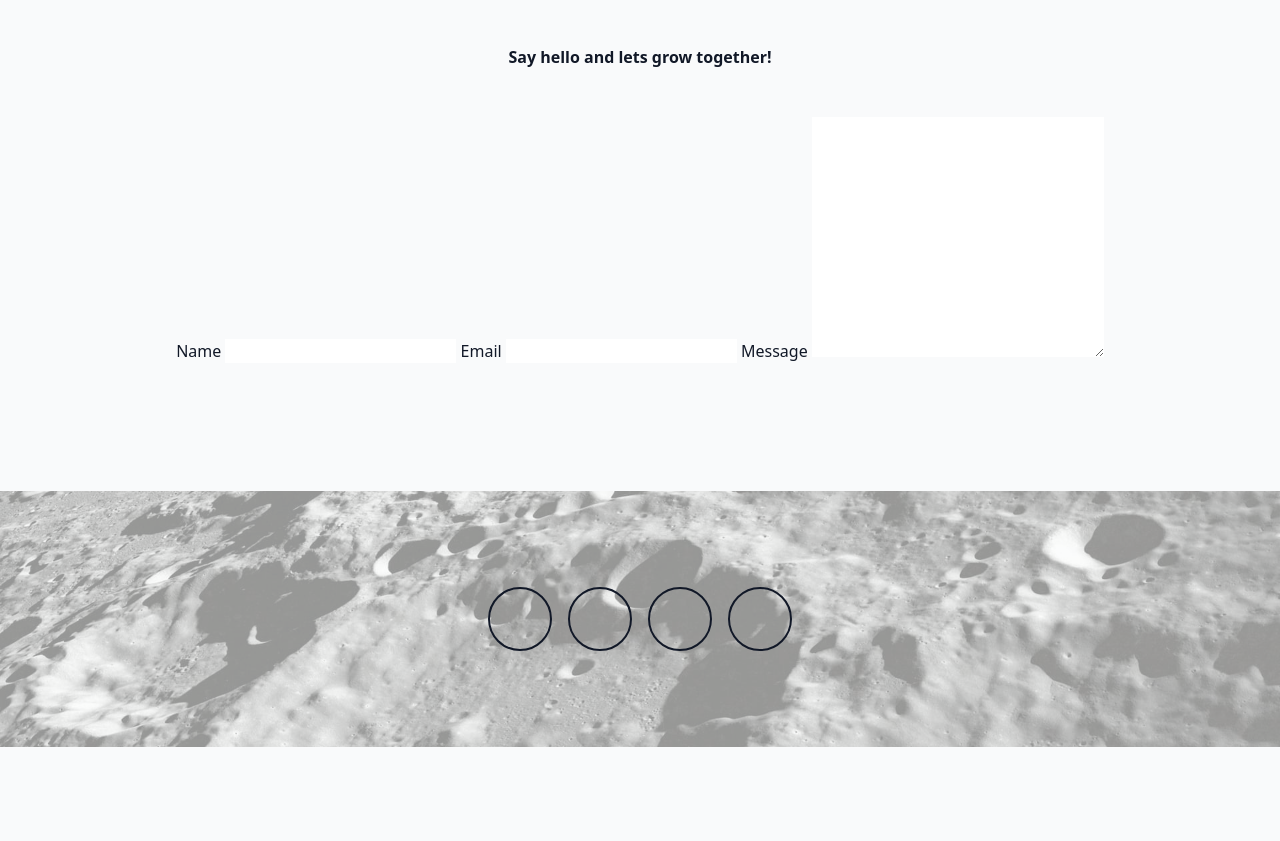
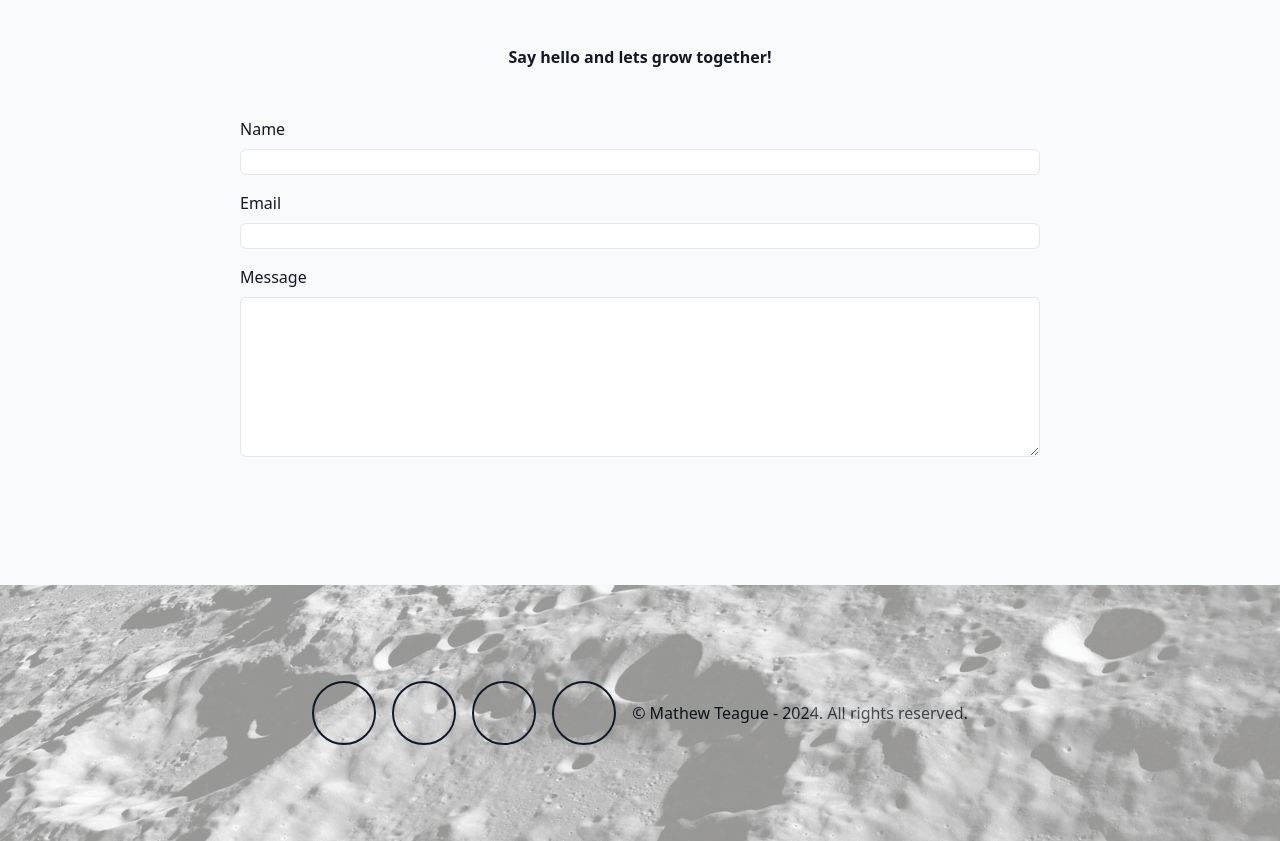
Before and after one commit to YewTreeWeb/YewTreeWeb, an Astro site: page / in a window 1280 px wide. Shown: the part 2143-2984 px from the top of the page. Before the commit the page ends 2890 px from the top, so only its background shows below. Built offline with nearby package versions, Linux system fonts and the light colour scheme; Astro itself is replaced by a stand-in of ours; some icons are missing; what tailwindcss-fluid-type would draw is missing.

Commit message:
feat: added toml and icons

```diff
--- a/astro.config.mjs
+++ b/astro.config.mjs
@@ -1,13 +1,12 @@
 import tailwind from "@astrojs/tailwind";
 import { defineConfig } from "astro/config";
+
+import netlify from "@astrojs/netlify/functions";
 
 // https://astro.build/config
 export default defineConfig({
   site: "https://yewtreeweb.co.uk/",
   integrations: [tailwind()],
-  vite: {
-    ssr: {
-      external: ["svgo"],
-    },
-  },
+  output: "server",
+  adapter: netlify(),
 });
--- a/package.json
+++ b/package.json
@@ -17,6 +17,7 @@
     "*.**": "prettier --write --list-different ."
   },
   "dependencies": {
+    "@astrojs/netlify": "^5.2.1",
     "@fontsource-variable/inter": "^5.0.13",
     "micromodal": "^0.4.10",
     "sharp": "^0.32.6",
@@ -35,5 +36,6 @@
     "prettier-plugin-tailwindcss": "^0.5.6",
     "rimraf": "^5.0.5",
     "tailwindcss-fluid-type": "^2.0.3"
-  }
+  },
+  "packageManager": "pnpm@9.1.1+sha1.09ada6cd05003e0ced25fb716f9fda4063ec2e3b"
 }
--- a/src/components/footer.astro
+++ b/src/components/footer.astro
@@ -5,29 +5,31 @@ import type { FooterLink } from "~/types";
 
 const links: Array<FooterLink> = [
   {
-    url: "https://astro.build/",
-    description: "Astro's official website",
-    icon: "mdi:home",
+    url: "https://www.linkedin.com/in/mathewteague",
+    description: "View LinkedIn profile",
+    icon: "fa-brands:linkedin",
   },
   {
-    url: "https://github.com/mhyfritz/astro-landing-page",
-    description: "View source on GitHub",
-    icon: "fa-brands:github-alt",
+    url: "https://twitter.com/yewtreeweb",
+    description: "View Twitter/X profile",
+    icon: "fa-brands:twitter",
   },
   {
-    url: "https://astro.build/chat",
-    description: "Astro on Discord",
-    icon: "fa-brands:discord",
+    url: "https://github.com/YewTreeWeb",
+    description: "View GitHub profile",
+    icon: "fa-brands:github",
   },
   {
-    url: "https://twitter.com/astrodotbuild",
-    description: "Astro on Twitter",
-    icon: "fa-brands:twitter",
+    url: "mailto:mathew.teague@yewtreeweb.co.uk",
+    description: "Email me",
+    icon: "fa-solid:envelope",
   },
 ];
+
+const year = new Date().getFullYear();
 ---
 
-<footer class="relative flex h-64 items-center justify-center">
+<footer class="relative flex h-64 items-center justify-center gap-x-4">
   <div class="absolute inset-0 overflow-hidden opacity-40">
     <HeroImage />
   </div>
@@ -46,4 +48,5 @@ const links: Array<FooterLink> = [
       ))
     }
   </ul>
+  <p>&copy; Mathew Teague - {year}. All rights reserved.</p>
 </footer>
--- a/src/components/form.astro
+++ b/src/components/form.astro
@@ -1,23 +1,38 @@
 ---
 import ContentSection from "./content-section.astro";
+---
 
----
 <ContentSection title="Don't be shy" id="form" fontSize="text-xl" lead>
-  <Fragment slot="lead">
-    Say hello and lets grow together!
-  </Fragment>
-  <form netlify>
-    <label for="name">
-      Name
-      <input type="text" name="name" id="name">
-    </label>
-    <label for="email">
-      Email
-      <input type="email" name="email" id="email">
-    </label>
-    <label for="message">
-      Message
-      <textarea name="message" id="message" cols="30" rows="10"></textarea>
-    </label>
+  <Fragment slot="lead">Say hello and lets grow together!</Fragment>
+  <form
+    data-netlify="true"
+    name="contact"
+    class="flex w-full max-w-[50rem] flex-col gap-4"
+  >
+    <fieldset class="flex w-full flex-col items-start justify-center gap-y-2">
+      <label for="name">Name</label>
+      <input
+        type="text"
+        name="name"
+        id="name"
+        class="border-offset w-full rounded-md border"
+      />
+    </fieldset>
+    <fieldset class="flex w-full flex-col items-start justify-center gap-y-2">
+      <label for="email">Email</label>
+      <input
+        type="email"
+        name="email"
+        id="email"
+        class="border-offset w-full rounded-md border"
+      />
+    </fieldset>
+    <fieldset class="flex w-full flex-col items-start justify-center gap-y-2">
+      <label for="message">Message</label>
+      <textarea
+        name="message"
+        id="message"
+        class="border-offset min-h-[10rem] w-full rounded-md border"></textarea>
+    </fieldset>
   </form>
 </ContentSection>
--- a/src/components/header.astro
+++ b/src/components/header.astro
@@ -7,7 +7,6 @@ const navItems: Array<NavItem> = [
   { title: "Skills", url: "#skills" },
   { title: "Testimonials", url: "#testimonials" },
   { title: "Contact me", url: "#form" },
-  // { title: "Showcase", url: "#showcase" },
 ];
 ---
 
@@ -15,13 +14,22 @@ const navItems: Array<NavItem> = [
   id="page-header"
   class="absolute bottom-0 z-20 flex w-full items-center justify-between border-b border-transparent px-8 py-4 text-white"
 >
-  <div class="flex justify-start items-center flex-nowrap flex-row">
-    <a class="astro flex items-center gap-3 hover:!text-default opacity-100 transition-all duration-500" href="https://astro.build/" target="_blank" rel="noopener noreferrer">
+  <div class="flex flex-row flex-nowrap items-center justify-start">
+    <a
+      class="astro flex items-center gap-3 opacity-100 transition-all duration-500 hover:!text-offset"
+      href="https://astro.build/"
+      target="_blank"
+      rel="noopener noreferrer"
+    >
       <h1 class="sr-only">Astro</h1>
       <Icon name="logomark" class="h-10" />
       <Icon name="wordmark" class="hidden h-4 sm:block" />
     </a>
-    <h1 class="logo origin-[center] opacity-0 transition-all duration-500 absolute left-8 text-xl">YTW</h1>
+    <h1
+      class="logo absolute left-8 -z-10 origin-[center] opacity-0 transition-all duration-500 text-xl"
+    >
+      <a href="#starfield">YTW</a>
+    </h1>
   </div>
   <div>
     <div class="flex items-center gap-6">
@@ -116,13 +124,13 @@ const navItems: Array<NavItem> = [
   document.addEventListener("scroll", () => {
     const d = page.clientHeight - page.scrollTop - header.offsetHeight;
     header.classList.toggle("fixed-header", d < 0);
-    logo.classList.toggle("none", d > 1)
+    logo.classList.toggle("none", d > 1);
     if (d < 0) {
       setTimeout(() => {
-        astro.classList.add('none')
+        astro.classList.add("none");
       }, 2000);
     } else {
-      astro.classList.remove('none')
+      astro.classList.remove("none");
     }
   });
 
@@ -141,16 +149,18 @@ const navItems: Array<NavItem> = [
   </style>
 </noscript>
 
-<style >
+<style>
   .fixed-header {
     @apply fixed bottom-auto top-0;
     @apply border-default bg-default text-default;
   }
   .fixed-header .logo {
     @apply opacity-100;
+    @apply z-0;
   }
   .fixed-header .astro {
     @apply opacity-0;
+    @apply -z-10;
   }
   .modal.is-open {
     @apply block;
--- a/src/pages/index.astro
+++ b/src/pages/index.astro
@@ -5,7 +5,6 @@ import Features from "~/components/features.astro";
 import Footer from "~/components/footer.astro";
 import Header from "~/components/header.astro";
 import Intro from "~/components/intro.astro";
-import Showcase from "~/components/showcase.astro";
 import Splash from "~/components/splash.astro";
 import Form from "~/components/form.astro";
 import "~/styles/index.css";
@@ -13,8 +12,8 @@ import "~/styles/index.css";
 const { generator, site } = Astro;
 const image = new URL("social.jpg", site);
 const description =
-"Build fast websites, faster. Astro is a new kind of site builder for the modern web. Lightning-fast performance meets powerful developer experience.";
-const title = "YewTree Web"
+  "Build fast websites, faster. Astro is a new kind of site builder for the modern web. Lightning-fast performance meets powerful developer experience.";
+const title = "YewTree Web";
 ---
 
 <!doctype html>
@@ -70,7 +69,6 @@ const title = "YewTree Web"
       <Compatibility />
       <Features />
       <Form />
-      <!-- <Showcase /> -->
     </div>
     <Footer />
   </body>
```
Also changed, not shown: pnpm-lock.yaml, src/icons/frameworks/Php.svg, src/icons/frameworks/Sass.svg, src/icons/frameworks/drop.svg, src/icons/frameworks/typescript.svg, src/icons/platforms/Shopify.svg, src/icons/platforms/Wordpress.svg, src/icons/platforms/astro.svg, src/icons/platforms/jekyll.svg, src/icons/platforms/nextjs.svg, src/icons/platforms/nuxtjs.svg, 1 other file.
